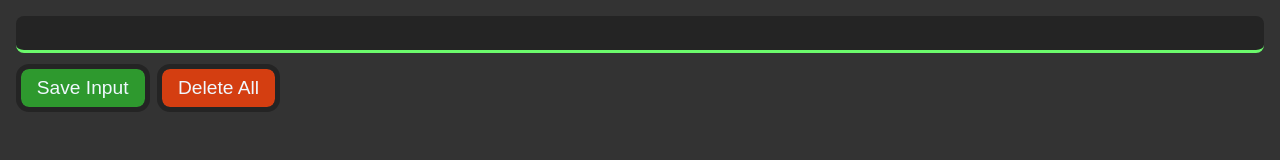
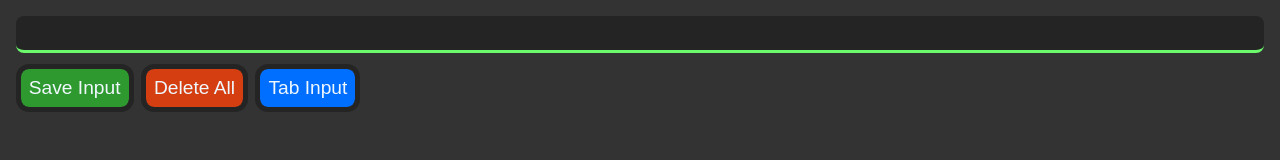
Before and after one commit to Rahique/js-note-app, a browser extension: page index.html in a window 1280 px wide. Drawn offline with Linux system fonts and the light colour scheme.

Commit message:
3rd commit

```diff
--- a/app.js
+++ b/app.js
@@ -3,6 +3,17 @@ const inputEL = document.querySelector(".input");
 const printEl = document.querySelector(".content");
 const saveButtonEl = document.querySelector(".save__button");
 const deleteButtonEl = document.querySelector(".delete__button");
+const tabButtonEl = document.querySelector(".tab__button");
+
+tabButtonEl.addEventListener("click", () => {
+  // chrome.tabs.query({ active: true, currentWindow: true }, (tabs) => {});
+  chrome.tabs.query({ active: true, currentWindow: true }, function (tabs) {
+    myLeads.push(tabs[0].url);
+    render(myLeads);
+    localStorage.setItem("myLeads", JSON.stringify(myLeads));
+  });
+});
+
 // -----------------------------------------------------
 const gettingData = JSON.parse(localStorage.getItem("dataStore"));
 
@@ -23,7 +34,7 @@ function render(leads) {
   }
   printEl.innerHTML = listItem;
 }
-deleteButtonEl.addEventListener("dblclick", () => {
+deleteButtonEl.addEventListener("click", () => {
   printEl.innerHTML = null;
   localStorage.clear();
   myLeads = [];
--- a/index.html
+++ b/index.html
@@ -19,6 +19,7 @@
         >
           Delete All
         </button>
+        <button type="submit" class="tab__button">Tab Input</button>
         <ul class="content"></ul>
         <script src="app.js"></script>
       </div>
--- a/style.css
+++ b/style.css
@@ -35,7 +35,7 @@ body {
   outline: none;
 }
 .save__button {
-  padding: 0.5rem 1rem;
+  padding: 0.5rem 0.5rem;
   background: rgb(46, 153, 46);
   border-radius: 0.5rem;
   border: none;
@@ -50,7 +50,7 @@ body {
   transform: scale(95%);
 }
 .delete__button {
-  padding: 0.5rem 1rem;
+  padding: 0.5rem 0.5rem;
   background: rgb(212, 62, 17);
   border-radius: 0.5rem;
   border: none;
@@ -62,6 +62,21 @@ body {
 }
 .delete__button:active {
   outline: 5px solid rgba(212, 62, 17, 0.466);
+  transform: scale(95%);
+}
+.tab__button {
+  padding: 0.5rem 0.5rem;
+  background: rgb(0, 110, 255);
+  border-radius: 0.5rem;
+  border: none;
+  outline: 5px solid #242424;
+  margin: 1rem 0.3rem;
+  font-size: 1.2rem;
+  color: aliceblue;
+  transition: 100ms ease;
+}
+.tab__button:active {
+  outline: 5px solid rgba(0, 110, 255, 0.466);
   transform: scale(95%);
 }
 .content {
```
Also changed, not shown: manifest.json.
